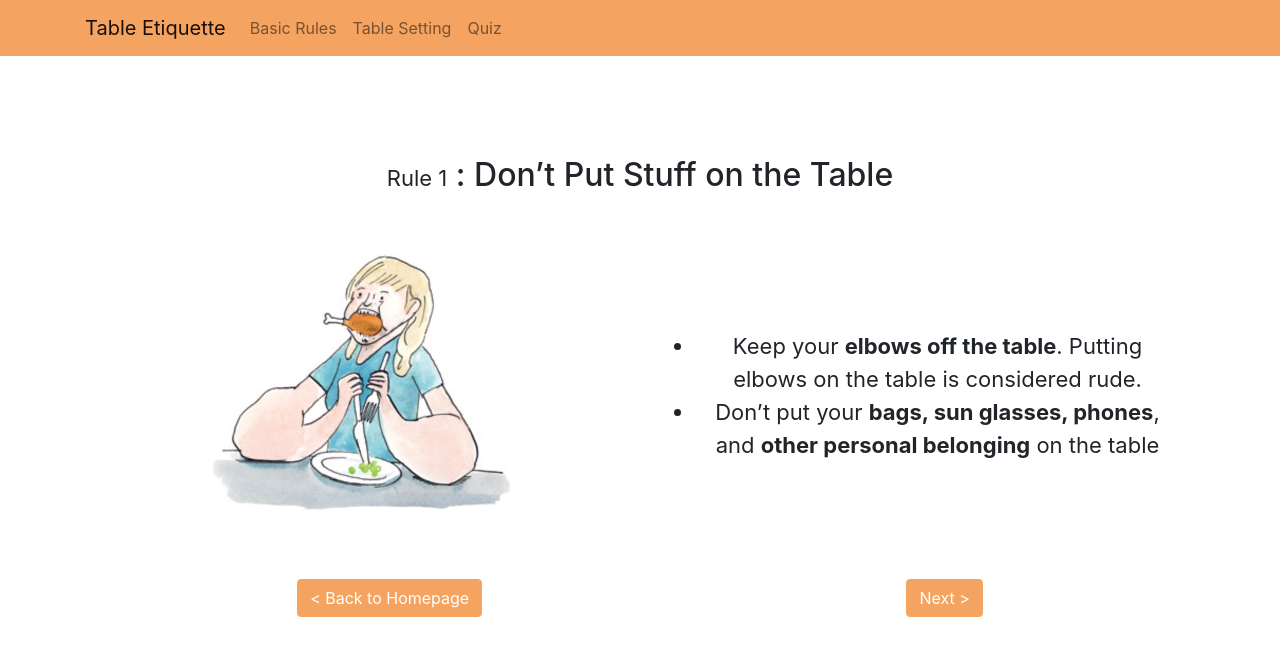
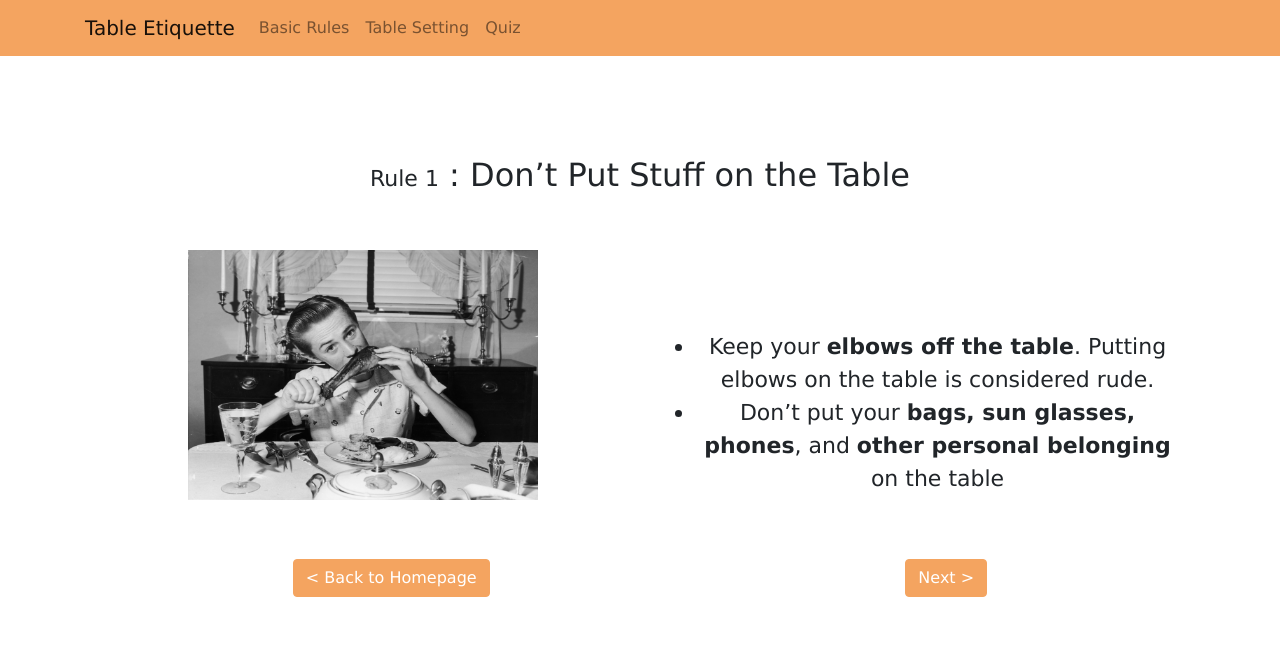
Before and after one commit to KimlyTor/Table-Etiquette, a Flask app: page /basic_rules/1 in a window 1280 px wide. Shown: the top 656 px of the page. Run offline with Flask 2, Linux system fonts and the light colour scheme; some libraries are stand-ins or nearby versions.

Commit message:
adjustment

```diff
--- a/server.py
+++ b/server.py
@@ -13,7 +13,7 @@ bsc_rul_data = {
     "1": {
         "rule_id": "1",
         "title": "Don’t Put Stuff on the Table",
-        "img": ["1.png"],
+        "img": ["8.jpeg"],
         "text": ["Keep your <strong>elbows off the table</strong>. Putting elbows on the table is considered rude.",
                  "Don’t put your <strong>bags, sun glasses, phones</strong>, and <strong>other personal belonging</strong> on the table"],
         "next_rule": "2",
@@ -31,8 +31,8 @@ bsc_rul_data = {
         "rule_id": "3",
         "title": "Put Napkin on Your Lap",
         "img": ["4.png", "5.png"],
-        "text": ["Fold your napkin in half and place it <strong>on your lap</strong>. Keep it there <strong>while you’re eating</strong>",
-                 "Leave the napkin <strong>on the chair</strong> if you would like <strong>leave the table</strong> for a moment"],
+        "text": ["1.  Fold your napkin in half and place it <strong>on your lap</strong>. Keep it there <strong>while you’re eating.</strong>",
+                 "2.  Leave the napkin <strong>on the chair</strong> if you would like <strong>leave the table</strong> for a moment"],
         "next_rule": "4",
         "prev_rule": "2"
     },
@@ -47,7 +47,7 @@ bsc_rul_data = {
     "5": {
         "rule_id": "5",
         "title": "When Finished, Leave Your Fork and Knife Vertically Like This!",
-        "img": ["7.png"],
+        "img": ["7.jpeg"],
         "text": [],
         "next_rule": "6",
         "prev_rule": "4"
--- a/static/main.css
+++ b/static/main.css
@@ -1,6 +1,11 @@
+body {
+    font-family:'Lucida Sans', 'Lucida Sans Regular', 'Lucida Grande', 'Lucida Sans Unicode', Geneva, Verdana, sans-serif;
+}
+
 
 #content img {
     width: 450px;
+    height: 350px;
 }
 
 .img-4 {
@@ -8,7 +13,8 @@
 }
 
 .img-6 {
-    width: 300px !important;
+    width: 350px !important;
+    height: 250px !important;
 }
 
 #main_content{
```
Also changed, not shown: static/imgs/7.jpeg (added), static/imgs/7.png (deleted), static/imgs/8.jpeg (added).
